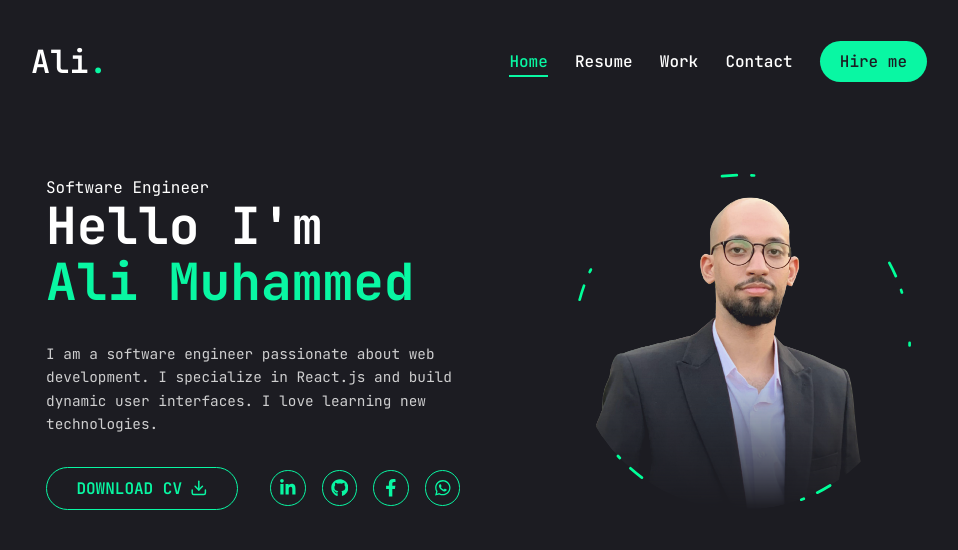
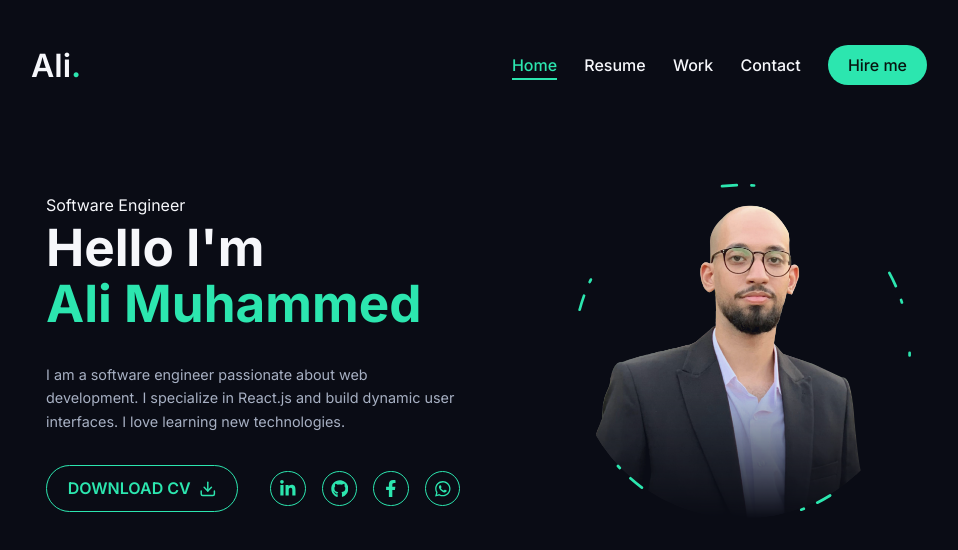
Before and after one commit to AliiMuhammed/Portfolio-Frontend, a React (Create React App) app: page / in a window 1280 px wide. Shown: the top 550 px of the page, without its empty margins (161-1119 px from the left). Built offline with nearby package versions, Linux system fonts and the light colour scheme; no server answers.

Commit message:
style: update CSS variables and improve accessibility with reduced motion support

```diff
--- a/src/App.js
+++ b/src/App.js
@@ -1,4 +1,5 @@
 import React from "react";
+import { MotionConfig } from "framer-motion";
 import { Outlet } from "react-router";
 import Navbar from "./Shared/Navbar";
 import PageTransition from "./Shared/PageTransition";
@@ -7,6 +8,7 @@ import Toast from "./Shared/Toast";
 
 function App() {
   return (
+    <MotionConfig reducedMotion="user">
       <div className="app">
         <Navbar />
         <PageTransition>
@@ -15,6 +17,7 @@ function App() {
         <Toast />
         <MoveToTop />
       </div>
+    </MotionConfig>
   );
 }
 
--- a/src/Pages/Home/Home.jsx
+++ b/src/Pages/Home/Home.jsx
@@ -9,9 +9,10 @@ import {
   FaGithub,
   FaWhatsapp,
 } from "react-icons/fa";
-import { motion } from "framer-motion";
+import { motion, useReducedMotion } from "framer-motion";
 
 const Home = () => {
+  const reduceMotion = useReducedMotion();
   return (
     <section className="home-section">
       <motion.div
@@ -59,11 +60,15 @@ const Home = () => {
           </div>
           <div className="right ">
             <motion.div
-              initial={{ opacity: 0 }}
+              initial={{ opacity: reduceMotion ? 1 : 0 }}
               animate={{
                 opacity: 1,
               }}
-              transition={{ delay: 0.7, duration: 0.4, ease: "easeInOut" }}
+              transition={{
+                delay: reduceMotion ? 0 : 0.7,
+                duration: reduceMotion ? 0 : 0.4,
+                ease: "easeInOut",
+              }}
             >
               <img src={me} alt="ali's-photo" loading="lazy" />
             </motion.div>
@@ -78,20 +83,16 @@ const Home = () => {
                 cx="253"
                 cy="253"
                 r="250"
-                stroke="#00ff99"
+                stroke="var(--color-accent)"
                 strokeWidth="4"
                 strokeLinecap="round"
                 strokeLinejoin="round"
                 initial={{ strokeDasharray: "24 10 0 0" }}
-                animate={{
-                  strokeDasharray: [
-                    "15 120 25 25",
-                    "16 25 92 72",
-                    "4 250 22 22",
-                  ],
+                animate={reduceMotion ? { strokeDasharray: "24 10 0 0", rotate: 0 } : {
+                  strokeDasharray: ["15 120 25 25", "16 25 92 72", "4 250 22 22"],
                   rotate: [120, 360],
                 }}
-                transition={{
+                transition={reduceMotion ? { duration: 0 } : {
                   duration: 20,
                   repeat: Infinity,
                   repeatType: "reverse",
--- a/src/Style/index.css
+++ b/src/Style/index.css
@@ -1,17 +1,70 @@
-@import url('https://fonts.googleapis.com/css2?family=JetBrains+Mono:ital,wght@0,100..800;1,100..800&display=swap');
+/* One Google Fonts stylesheet; system fallbacks remain usable offline. */
+@import url('https://fonts.googleapis.com/css2?family=Inter:wght@400;500;600;700&family=JetBrains+Mono:wght@400;500;600&family=Space+Grotesk:wght@400;500;600;700&display=swap');
 .app {
   position: relative;
 }
 
 :root {
-  --font-family: "JetBrains Mono", serif;
-  --main-color: #09f7a3;
-  --secondary-color: #cececf;
-  --third-color: #646369;
-  --hover-color: #00e187;
-  --background-color: #1c1c22;
-  --text-color: #ffffff;
-  --main-transition: all 0.3s ease-in-out;
+  --color-background: #0A0C15;
+  --color-background-deep: #070912;
+  --color-surface: #111622;
+  --color-surface-elevated: #181D2C;
+  --color-text: #F6F7FB;
+  --color-text-muted: #A7B0C3;
+  --color-accent: #2CE6AF;
+  --color-accent-purple: #A495FB;
+  --color-on-accent: #07140F;
+  --color-border: rgba(192,207,230,0.13);
+  --color-error: #FF8992;
+  --color-warning: #F2C879;
+  --color-success: var(--color-accent);
+  /* Contrast against both dark pages and existing white MUI dialogs. */
+  --color-focus: #8F7BE8;
+  --color-disabled-background: var(--color-surface-elevated);
+  --color-disabled-text: var(--color-text-muted);
+
+  --font-heading: "Space Grotesk", "Segoe UI", Arial, sans-serif;
+  --font-body: "Inter", "Segoe UI", Arial, sans-serif;
+  --font-mono: "JetBrains Mono", Consolas, "Courier New", monospace;
+  --font-decorative: Georgia, "Times New Roman", serif;
+  --line-height-body: 1.6;
+
+  --space-1: 4px;
+  --space-2: 8px;
+  --space-3: 12px;
+  --space-4: 16px;
+  --space-6: 24px;
+  --space-8: 32px;
+  --space-12: 48px;
+  --space-16: 64px;
+  --space-20: 80px;
+  --space-24: 96px;
+  --radius-button: 10px;
+  --radius-card: 22px;
+  --radius-dialog: 20px;
+  --radius-pill: 999px;
+  --container-max: 1230px;
+  --container-padding: clamp(var(--space-4), 4vw, var(--space-8));
+  --border-subtle: 1px solid var(--color-border);
+  --shadow-elevated: 0 24px 64px rgba(0, 0, 0, 0.3);
+  --motion-fast: 200ms;
+  --motion-enter: 400ms;
+  --motion-ease: cubic-bezier(0.22, 1, 0.36, 1);
+  --transition-control: color var(--motion-fast) ease,
+    background-color var(--motion-fast) ease,
+    border-color var(--motion-fast) ease,
+    box-shadow var(--motion-fast) ease,
+    transform var(--motion-fast) var(--motion-ease);
+
+  /* Existing pages keep their variable contract during the staged redesign. */
+  --font-family: var(--font-body);
+  --main-color: var(--color-accent);
+  --secondary-color: var(--color-text-muted);
+  --third-color: var(--color-text-muted);
+  --hover-color: var(--color-accent);
+  --background-color: var(--color-background);
+  --text-color: var(--color-text);
+  --main-transition: var(--transition-control);
 }
 
 ::-webkit-scrollbar {
@@ -56,14 +109,14 @@ a {
 }
 
 section {
-  padding: 3rem 0;
+  padding: var(--space-12) 0;
 }
 
 /* Small screens (up to 767px) */
 @media only screen and (max-width: 767px) {
   section {
-    padding-top: 1rem;
-    padding-bottom: 1.5rem;
+    padding-top: var(--space-4);
+    padding-bottom: var(--space-6);
   }
 }
 
@@ -71,17 +124,72 @@ body {
   background-color: var(--background-color);
   color: var(--text-color);
   font-family: var(--font-family);
+  font-size: 16px;
+  line-height: var(--line-height-body);
   overflow-x: hidden;
+}
+
+h1, h2, h3, h4, h5, h6 {
+  font-family: var(--font-heading);
+  font-weight: 600;
+  line-height: 1.2;
+}
+
+code, pre, kbd, samp, .technical-label, .techStack, .date {
+  font-family: var(--font-mono);
+}
+
+.decorative-emphasis {
+  font-family: var(--font-decorative);
+  font-style: italic;
+}
+
+.app :where(a:not([class*="Mui"])) {
+  color: var(--color-accent);
+}
+
+.app :where(button, input, select, textarea):not([class*="Mui"]) {
+  font-family: var(--font-body);
+}
+
+.app :where(input, select, textarea):not([class*="Mui"]) {
+  font-size: 1rem;
+}
+
+:focus-visible {
+  outline: 2px solid var(--color-focus);
+  outline-offset: 4px;
+}
+
+/* The legacy Contact rule removes outlines with a more specific selector. */
+.app :is(input, textarea, select):not([class*="Mui"]):focus-visible {
+  outline: 2px solid var(--color-focus) !important;
+  outline-offset: 4px;
+}
+
+.app :where(button, input, select, textarea):not([class*="Mui"]):disabled {
+  color: var(--color-disabled-text);
+  background-color: var(--color-disabled-background);
+  cursor: not-allowed;
 }
 
 ::selection {
   background-color: var(--hover-color);
-  color: var(--text-color);
+  color: var(--color-on-accent);
 }
 
 .container {
   margin: 0 auto;
+  max-width: var(--container-max);
   padding: 0 15px;
+}
+
+/* Opt in as each page is redesigned; legacy percentage widths stay intact. */
+.page-container, .container.page-container {
+  width: 100%;
+  max-width: var(--container-max);
+  margin-inline: auto;
+  padding-inline: var(--container-padding);
 }
 
 /* Small screens (up to 767px) */
@@ -108,20 +216,16 @@ body {
 
 .main-btn {
   background-color: var(--main-color);
-  color: #1c1c22;
+  color: var(--color-on-accent);
   padding: 10px 20px;
   border: none;
   cursor: pointer;
-  border-radius: 2rem;
+  border-radius: var(--radius-pill);
   transition: var(--main-transition);
   -webkit-transition: var(--main-transition);
   -moz-transition: var(--main-transition);
   -ms-transition: var(--main-transition);
   -o-transition: var(--main-transition);
-  -webkit-border-radius: 2rem;
-  -moz-border-radius: 2rem;
-  -ms-border-radius: 2rem;
-  -o-border-radius: 2rem;
   font-weight: 500;
   width: fit-content;
   font-size: 1rem;
@@ -129,11 +233,13 @@ body {
 
 .main-btn:hover {
   background-color: var(--hover-color);
+  box-shadow: 0 0 0 2px var(--color-accent-purple);
 }
 
 .main-btn:disabled {
-  background-color: var(--secondary-color);
-  color: #1c1c22;
+  background-color: var(--color-disabled-background);
+  color: var(--color-disabled-text);
+  box-shadow: none;
   cursor: not-allowed;
 }
 
@@ -144,16 +250,12 @@ body {
   padding: 10px 20px;
   border: none;
   cursor: pointer;
-  border-radius: 2rem;
+  border-radius: var(--radius-pill);
   transition: var(--main-transition);
   -webkit-transition: var(--main-transition);
   -moz-transition: var(--main-transition);
   -ms-transition: var(--main-transition);
   -o-transition: var(--main-transition);
-  -webkit-border-radius: 2rem;
-  -moz-border-radius: 2rem;
-  -ms-border-radius: 2rem;
-  -o-border-radius: 2rem;
   font-weight: 600;
   width: 12rem;
   font-size: 1rem;
@@ -165,7 +267,7 @@ body {
 
 .second-btn:hover {
   background-color: var(--main-color);
-  color: #1c1c22;
+  color: var(--color-on-accent);
 }
 
 @media only screen and (max-width: 767px) {
@@ -184,14 +286,29 @@ body {
 
 
 .error {
-  color: rgb(180, 0, 0);
+  color: var(--color-error);
   font-size: 14px;
   margin-top: 5px;
   margin-left: 5px;
 }
 
 .success-msg {
-  color: rgb(0, 109, 0);
+  color: var(--color-success);
   font-size: 16px;
   margin-top: 10px;
 }
+
+@media (prefers-reduced-motion: reduce) {
+  :root {
+    --motion-fast: 0ms;
+    --motion-enter: 0ms;
+  }
+
+  *, *::before, *::after {
+    scroll-behavior: auto !important;
+    animation-duration: 0.01ms !important;
+    animation-iteration-count: 1 !important;
+    transition-duration: 0.01ms !important;
+    transition-delay: 0ms !important;
+  }
+}
```
Also changed, not shown: 1 other file (tests, documents, lock files or other folders). Lines whose indentation alone changed are shown as unchanged.
